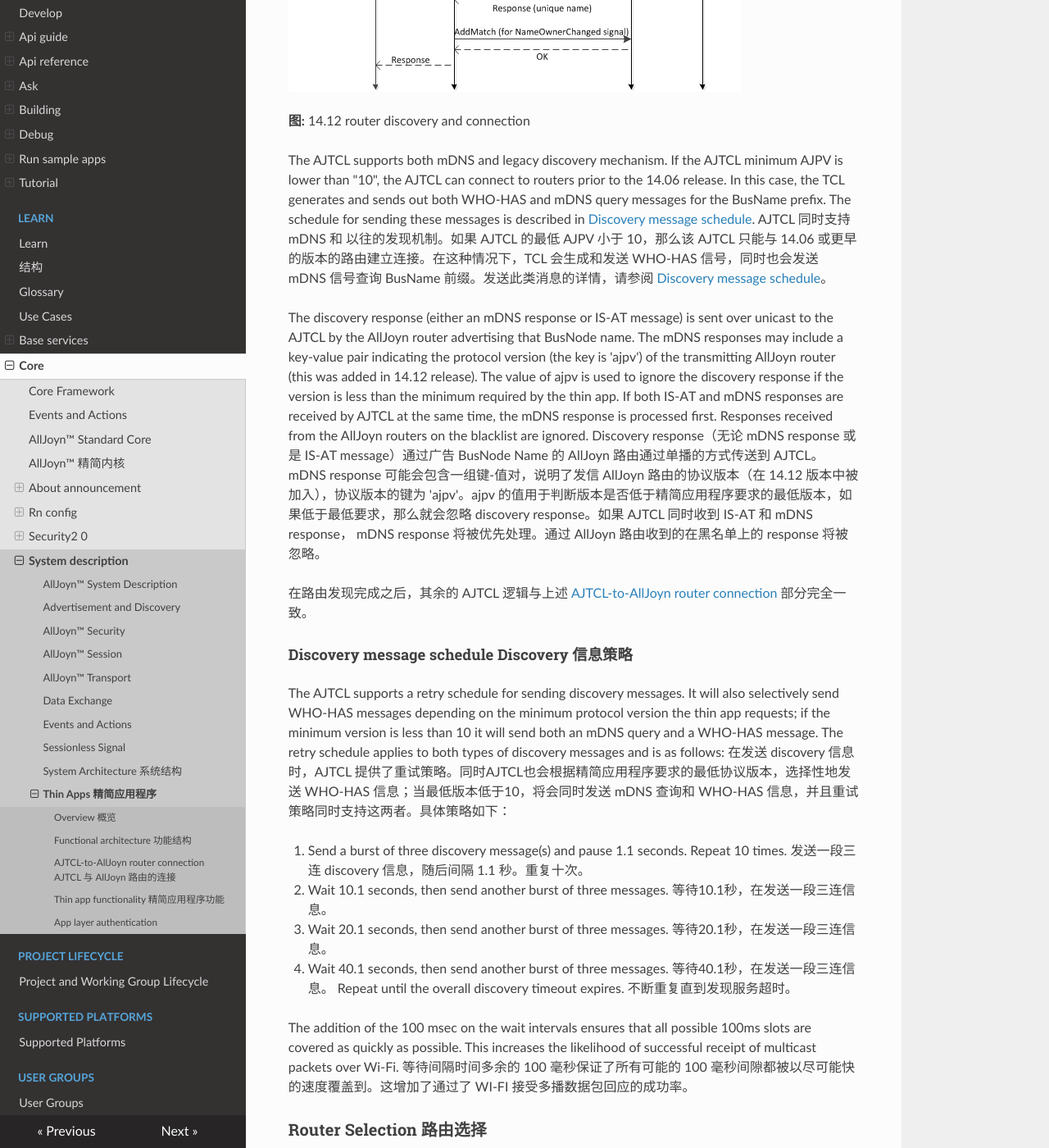
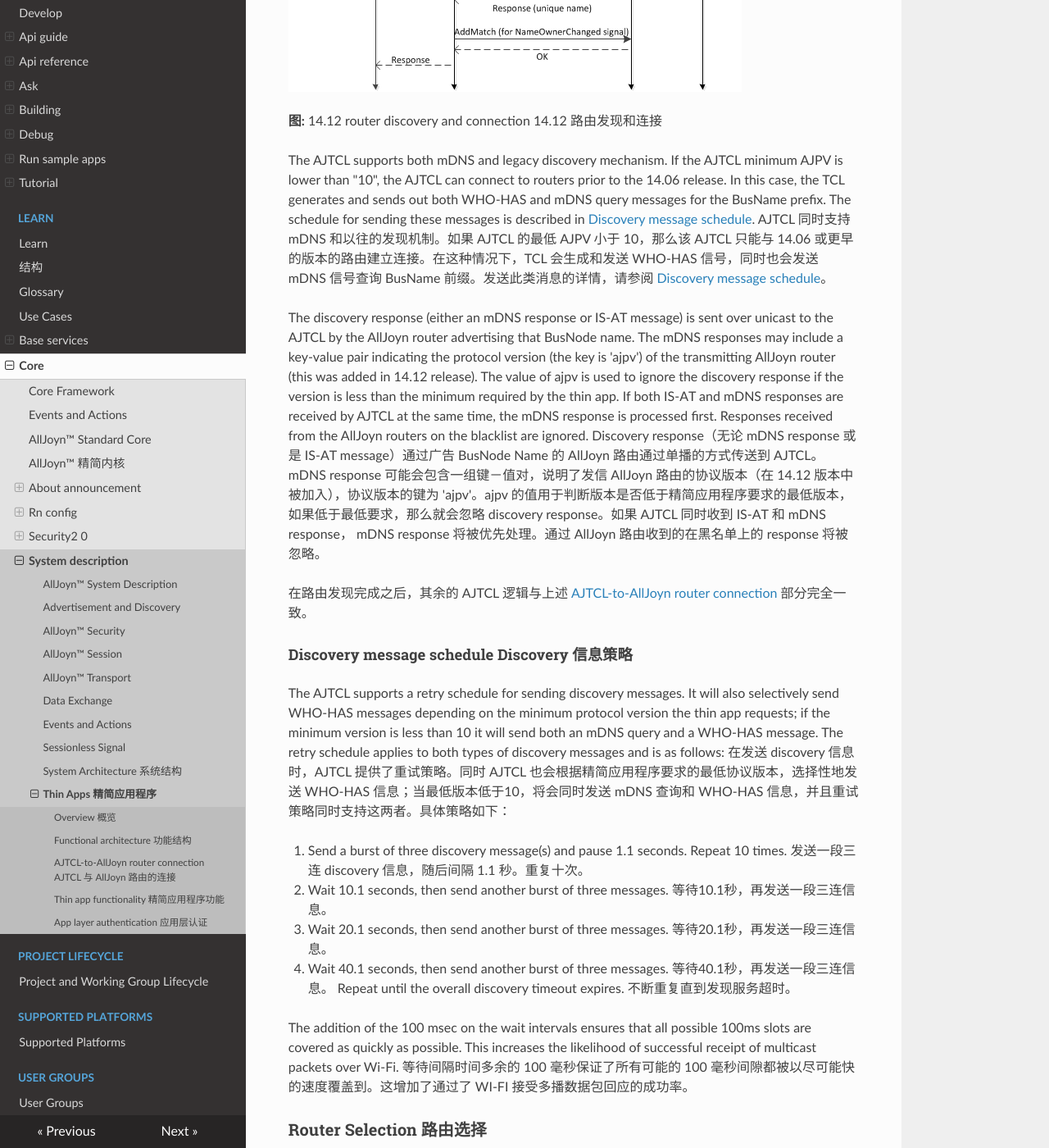
Before and after one commit to smart-conn/alljoyn-zh, an MkDocs documentation site: the page built from docs/learn/core/system-description/thin-apps.md, in a window 1280 px wide and 1400 px high, scrolled down 7828 px. Shown: the whole window at 82% size. Built offline with MkDocs 1.6.1, drawn with Linux system fonts in a browser that asks for light colours; nearby versions of some CDN libraries; some of the changed text lies outside the part shown.

Commit message:
Update thin-apps.md

```diff
--- a/docs/learn/core/system-description/thin-apps.md
+++ b/docs/learn/core/system-description/thin-apps.md
@@ -231,7 +231,7 @@ for the AJTCL discovering and connecting with the AllJoyn router.
 
 ![img RN Discovery 1412][]
 
-**图:** 14.12 router discovery and connection
+**图:** 14.12 router discovery and connection 14.12 路由发现和连接
 
 The AJTCL supports both mDNS and legacy discovery mechanism. If the
 AJTCL minimum AJPV is lower than "10", the AJTCL can connect
@@ -239,7 +239,7 @@ to routers prior to the 14.06 release. In this case, the TCL
 generates and sends out both WHO-HAS and mDNS query messages
 for the BusName prefix. The schedule for sending these messages
 is described in [Discovery message schedule][discovery msg sched].
-AJTCL 同时支持 mDNS 和 以往的发现机制。如果 AJTCL 的最低 AJPV 小于 10，那么该 AJTCL 只能与 14.06 或更早的版本的路由建立连接。在这种情况下，TCL 会生成和发送 WHO-HAS 信号，同时也会发送 mDNS 信号查询 BusName 前缀。发送此类消息的详情，请参阅 [Discovery message schedule][discovery msg sched]。
+AJTCL 同时支持 mDNS 和以往的发现机制。如果 AJTCL 的最低 AJPV 小于 10，那么该 AJTCL 只能与 14.06 或更早的版本的路由建立连接。在这种情况下，TCL 会生成和发送 WHO-HAS 信号，同时也会发送 mDNS 信号查询 BusName 前缀。发送此类消息的详情，请参阅 [Discovery message schedule][discovery msg sched]。
 
 The discovery response (either an mDNS response or IS-AT message)
 is sent over unicast to the AJTCL by the AllJoyn router advertising
@@ -251,7 +251,7 @@ the version is less than the minimum required by the thin app.
 If both IS-AT and mDNS responses are received by AJTCL at the
 same time, the mDNS response is processed first. Responses received
 from the AllJoyn routers on the blacklist are ignored.
-Discovery response（无论 mDNS response 或是 IS-AT message）通过广告 BusNode Name 的 AllJoyn 路由通过单播的方式传送到 AJTCL。mDNS response 可能会包含一组键-值对，说明了发信 AllJoyn 路由的协议版本（在 14.12 版本中被加入），协议版本的键为 'ajpv'。ajpv 的值用于判断版本是否低于精简应用程序要求的最低版本，如果低于最低要求，那么就会忽略 discovery response。如果 AJTCL 同时收到 IS-AT 和 mDNS response， mDNS response 将被优先处理。通过 AllJoyn 路由收到的在黑名单上的 response 将被忽略。
+Discovery response（无论 mDNS response 或是 IS-AT message）通过广告 BusNode Name 的 AllJoyn 路由通过单播的方式传送到 AJTCL。mDNS response 可能会包含一组键－值对，说明了发信 AllJoyn 路由的协议版本（在 14.12 版本中被加入），协议版本的键为 'ajpv'。ajpv 的值用于判断版本是否低于精简应用程序要求的最低版本，如果低于最低要求，那么就会忽略 discovery response。如果 AJTCL 同时收到 IS-AT 和 mDNS response， mDNS response 将被优先处理。通过 AllJoyn 路由收到的在黑名单上的 response 将被忽略。
 
 在路由发现完成之后，其余的 AJTCL 逻辑与上述 [AJTCL-to-AllJoyn router connection][tcl-RN connect] 部分完全一致。
 
@@ -263,13 +263,13 @@ minimum protocol version the thin app requests; if the minimum
 version is less than 10 it will send both an mDNS query and a
 WHO-HAS message. The retry schedule applies to both types of
 discovery messages and is as follows:
-在发送 discovery 信息时，AJTCL 提供了重试策略。同时AJTCL也会根据精简应用程序要求的最低协议版本，选择性地发送 WHO-HAS 信息；当最低版本低于10，将会同时发送 mDNS 查询和 WHO-HAS 信息，并且重试策略同时支持这两者。具体策略如下：
+在发送 discovery 信息时，AJTCL 提供了重试策略。同时 AJTCL 也会根据精简应用程序要求的最低协议版本，选择性地发送 WHO-HAS 信息；当最低版本低于10，将会同时发送 mDNS 查询和 WHO-HAS 信息，并且重试策略同时支持这两者。具体策略如下：
 
 1. Send a burst of three discovery message(s) and pause 1.1 seconds. Repeat 10
 times. 发送一段三连 discovery 信息，随后间隔 1.1 秒。重复十次。
-2. Wait 10.1 seconds, then send another burst of three messages. 等待10.1秒，在发送一段三连信息。
-3. Wait 20.1 seconds, then send another burst of three messages. 等待20.1秒，在发送一段三连信息。
-4. Wait 40.1 seconds, then send another burst of three messages. 等待40.1秒，在发送一段三连信息。
+2. Wait 10.1 seconds, then send another burst of three messages. 等待10.1秒，再发送一段三连信息。
+3. Wait 20.1 seconds, then send another burst of three messages. 等待20.1秒，再发送一段三连信息。
+4. Wait 40.1 seconds, then send another burst of three messages. 等待40.1秒，再发送一段三连信息。
 Repeat until the overall discovery timeout expires. 不断重复直到发现服务超时。
 
 The addition of the 100 msec on the wait intervals ensures that
@@ -408,48 +408,55 @@ and Next-Gen Name Service functions are supported. 服务的发现和广告：
 can implement secure interfaces and also access secure
 interfaces on other AllJoyn providers.AJTCl 提供应用层认证。使得精简应用程序实现安全接口，并访问其它 AllJoyn 提供者的安全接口。
 * New authentication schemes are supported in the 14.06 release
-(see [App layer authentication][app-layer-auth]).
+(see [App layer authentication][app-layer-auth]). 14.06 版本(查阅 [App layer authentication][app-layer-auth])中支持新的身份验证方案
 
 Thin apps can also include existing AllJoyn service framework
 functionality by bundling thin app-specific libraries provided
 for these service frameworks.
-
-## App layer authentication
+通过绑定应用程序指定的资源库，应用程序也能够包含已有 AllJoyn 服务架构的功能。
+## App layer authentication 应用层认证
 
 The AJTCL provides support for app layer authentication for
 the thin app to implement and access secure AllJoyn services.
 App layer authentication schemes supported are different in
 release prior to the 14.06 release and starting from the 14.06
 release as described below.
+AJTCL 为精简应用程序提供了应用层认证，使其可以部署和访问安全 AllJoyn 服务。14.06版本之前的应用层认证会有所不同，下文重点介绍 14.06 版本和以后版本的认证方式。
 
 Prior to the 14.06 release, the AJTCL supports ALLJOYN _PIN_KEYX
 auth mechanism for app layer authentication. Also, SASL protocol
 is used for authentication.
+在 14.06 版本之前，AJTCL 支持应用层认证的 ALLJOYN _PIN_KEYX 验证机制。同时，也支持 SASL 协议认证。
 
 Starting from the 14.06 release, ALLJOYN _PIN_KEYX auth mechanism
 is removed from AJTCL. New Elliptic Curve Diffie-Hellman Ephemeral
 (ECDHE)-based auth mechanism were added to the AJTCL:
+自 14.06 版本起，AJTCL 移除了 ALLJOYN _PIN_KEYX 验证机制。加入了 New Elliptic Curve Diffie-Hellman Ephemeral
+(ECDHE)-based 验证机制。
 
 * ECDHE_NULL is an anonymous key agreement. There is no PIN or pass-phrase
-required.
+required.ECDHE_NULL 是匿名的密钥协商协议。不需要 PIN 或者密码短语。
 * ECDHE_PSK is a key agreement authenticated with a pre-shared
-key like a PIN, pass-phrase, or symmetric key.
+key like a PIN, pass-phrase, or symmetric key. ECDHE_PSK 是通过预共享密钥，如 PIN、密码短语或对称密钥验证的匿名的密钥协商协议。
 * ECDHE_ECDSA is a key agreement authenticated with an asymmetric
-key validated with an ECDSA signature.
+key validated with an ECDSA signature. ECDHE_ECDSA 是通过 ECDSA 签名生成的非对称密钥进行认证的的密钥协商协议。
 
 The use of SASL protocol for authentication is removed from the
 AJTCL in the 14.06 release. Instead, an AllJoyn-based protocol
 is used for app layer authentication.
+14.06 版本移除了 SASL 协议的认证方式，加入了一种基于 AllJoyn 的协议进行应用层认证。
 
-### Auth compatibility
+### Auth compatibility 认证兼容性
 
 A 14.06 thin app cannot interact with a 14.02 thin app over secure
 interfaces and vice versa because these apps support different types
 of auth mechanisms. These apps can still talk to each other over non-secure
 interfaces.
+14.06 版本的精简应用程序不能与 14.02 版本的精简应用程序通过安全接口进行互动，反之亦然，因为它们分别采用了不同的认证方式。但它们可以通过非安全接口进行互动。
 
 The following table shows the thin app compatibility matrix across the 14.02 and
 14.06 releases.
+下表展示了 14.02 和 14.06 版本的精简应用程序兼容性
 
 | 14.02 provider thin app | 14.06 consumer thin app |
 |---|---|
```
Also changed, not shown: other parts of docs/learn/core/system-description/thin-apps.md (+1 -1 lines).
